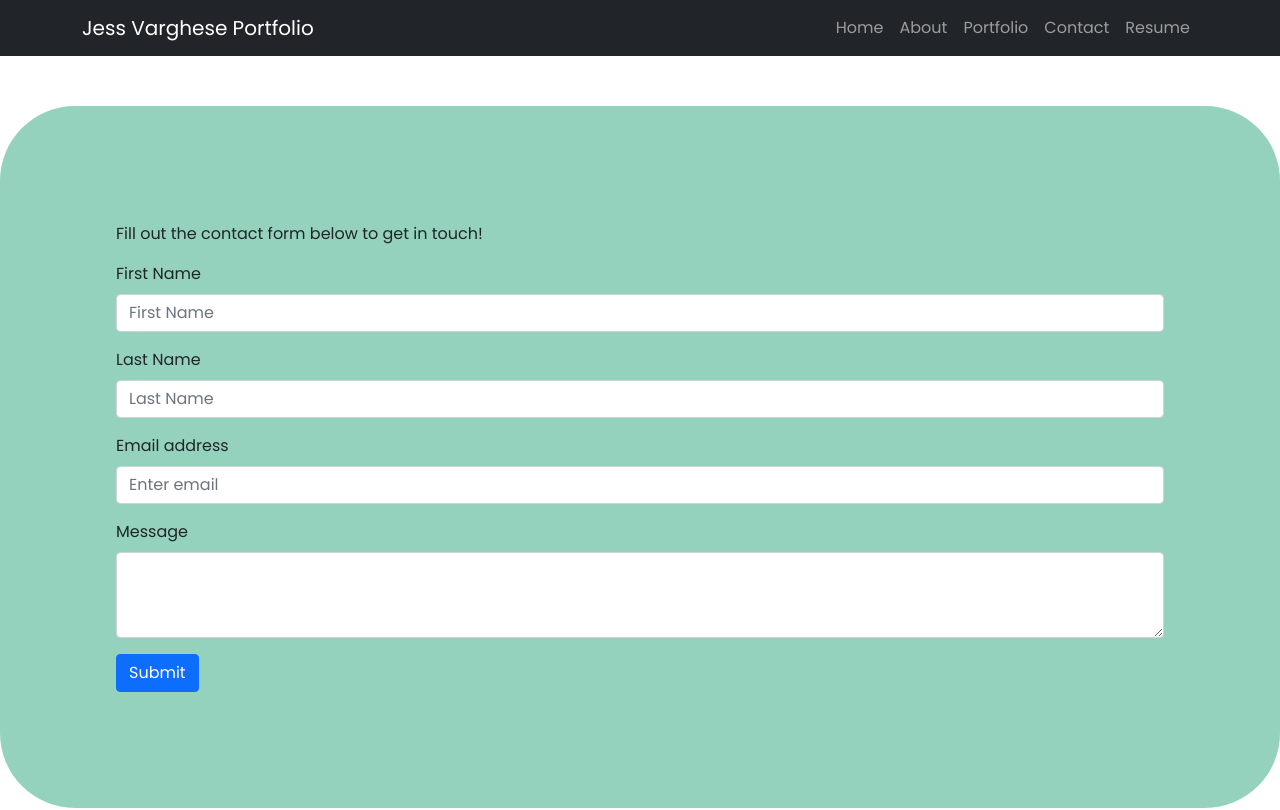
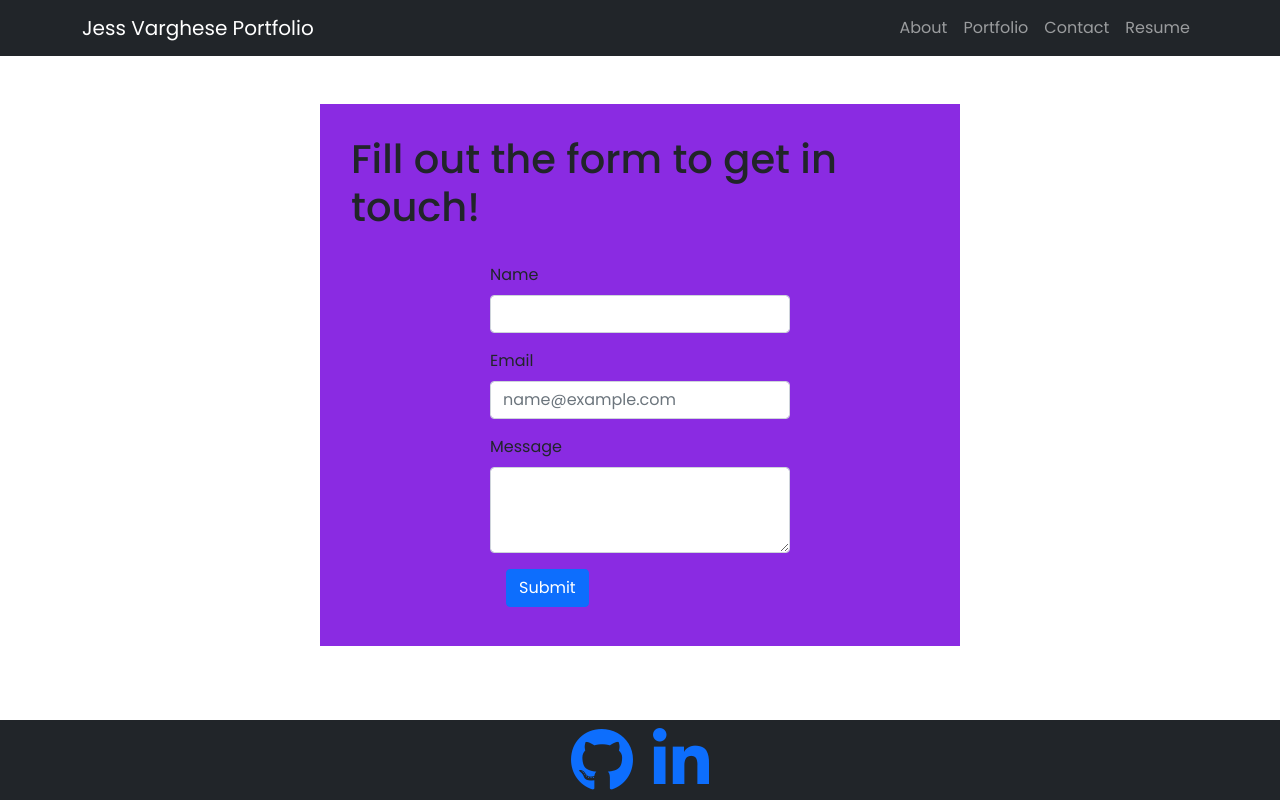
Before and after one commit to JessVarghese/react-portfolio, a React (Create React App) app: page /contact in a window 1280 px wide. Shown: the top 810 px of the page. Built offline with nearby package versions, Linux system fonts and the light colour scheme.

Commit message:
updated style and content for footer and contact pages

```diff
--- a/package.json
+++ b/package.json
@@ -3,6 +3,11 @@
   "version": "0.1.0",
   "private": true,
   "dependencies": {
+    "@fortawesome/fontawesome-free": "^6.0.0",
+    "@fortawesome/fontawesome-svg-core": "^1.3.0",
+    "@fortawesome/free-solid-svg-icons": "^6.0.0",
+    "@fortawesome/react-fontawesome": "^0.1.17",
+    "@heroicons/react": "^1.0.5",
     "@testing-library/jest-dom": "^5.16.2",
     "@testing-library/react": "^12.1.3",
     "@testing-library/user-event": "^13.5.0",
--- a/public/index.html
+++ b/public/index.html
@@ -18,19 +18,11 @@
 
       }
 
-      footer {
-        background-color: aquamarine;
-        width: auto;
-        height: auto;
-      }
-      .icon-container {
-        display: flex;
-        justify-content: center;
-        gap: 20px;
-        padding: 10px;
 
 
-      }
+
+
+
     </style>
     <title>Jess Varghese Portfolio</title>
   </head>
@@ -38,13 +30,6 @@
     <noscript>You need to enable JavaScript to run this app.</noscript>
     <div id="root"></div>
   </body>
-  <footer id="footer">
-    <div class="icon-container">
-        <div><a href="https://github.com/jessvarghese" target="_blank" title="GitHub"><i class="fa fa-github fa-3x"></i></a>
-        </div>
-        <div><a href="https://www.linkedin.com/in/jessvarghese/" target="_blank" title="Linkedin"><i class="fa fa-linkedin fa-3x"></i></a>
-        </div>
-    </div>
-  </footer>
+
 
 </html>
--- a/src/App.js
+++ b/src/App.js
@@ -5,6 +5,7 @@ import  About  from './components/About'
 import Portfolio from './components/Portfolio'
 import ContactForm from './components/Contact'
 import Resume from './components/Resume'
+import Footer from './components/Footer';
 
 import {
   BrowserRouter,
@@ -21,9 +22,9 @@ function App() {
       <>
        <Navbar bg="dark" variant="dark">
     <Container>
-    <Navbar.Brand as={Link} to='/'>Jess Varghese Portfolio</Navbar.Brand>
+    <Navbar.Brand as={Link} to='/about'>Jess Varghese Portfolio</Navbar.Brand>
     <Nav className="ms-auto">
-      <Nav.Link as={Link} to='/'>Home</Nav.Link>
+      {/* <Nav.Link as={Link} to='/about'>Home</Nav.Link> */}
       <Nav.Link as={Link} to='/about'>About</Nav.Link>
       <Nav.Link as={Link} to='/portfolio'>Portfolio</Nav.Link>
       <Nav.Link as={Link} to='/contact'>Contact</Nav.Link>
@@ -31,6 +32,7 @@ function App() {
     </Nav>
     </Container>
   </Navbar>
+  <Footer />
   </>
   <div>
     <Routes>
--- a/src/components/About/about.css
+++ b/src/components/About/about.css
@@ -1,24 +1,24 @@
 .about {
-    display: flex;
+    padding: 10px;
+    margin-top: auto;
+    margin-left: auto;
+    margin-right: auto;
+    background-color: #EE9B00;
+    width: 50%;
 }
 
-.about-left{
+/* .about-left{
     flex: 1;
     display: flex;
     align-items: center;
     justify-content: center;
-}
+} */
 
-.about-right {
-    flex: 1px;
-    padding: 80px;
-}
+
 
 .about-left-wrapper {
-    padding: 80px;
-    /* height: 80%;
-    width: 80%; */
-    /* background-color: #94d2bd; */
+    padding: 30px;
+
 }
 
 .about-hello {
@@ -33,5 +33,22 @@
 
 .about-desc {
     font-size: 20px;
+    padding: 10px;
+
 
 }
+
+.card-img {
+    display: block;
+    padding: 15px;
+    margin-left: auto;
+    margin-right: auto;
+    width: 30%;
+
+
+
+
+
+
+
+}
--- a/src/components/About/index.js
+++ b/src/components/About/index.js
@@ -2,12 +2,15 @@ import React from 'react'
 import "./about.css"
 import Me from '../../img/portfolio_headshot.png'
 import ReactRoundedImage from "react-rounded-image";
-
+import { Card } from 'react-bootstrap';
+import Image from 'react-bootstrap/Image'
 
 const About = () => {
   return (
-    <div className="about">
-      <div className="about-left">
+
+    <Card className="about pb-5">
+      <Card.Img className='card-img' roundedCircle variant="top" src={Me} />
+
         <div className="about-left-wrapper">
             <h2 className="about-hello">Hello, my name is</h2>
             <h1 className="about-name">Jess Varghese</h1>
@@ -28,18 +31,9 @@ const About = () => {
             skills in full-stack development.
           </div>
         </div>
-      </div>
-      <div className='about-right'>
-      <ReactRoundedImage
-          image={Me}
-          roundedColor="#001219"
-          imageWidth="575"
-          imageHeight="575"
-          roundedSize="13"
-          borderRadius="70"
-        />
-      </div>
-    </div>
+
+
+    </Card>
   );
 }
 
--- a/src/components/Contact/contact.css
+++ b/src/components/Contact/contact.css
@@ -1,10 +1,18 @@
 
 .contact-form {
-    background-color:#94D2BD;
-    width: 100%;
-    margin: 50px 10px 510px 0px;
-    padding: 100px 100px;
-    box-sizing: border-box;
-    border-color: black;
-    border-radius: 75px;
+    padding: 15px;
+    margin-top: auto;
+    margin-left: auto;
+    margin-right: auto;
+    background-color: blueviolet;
+    width: 50%;
+
+
+
+
+
+
+
+
+
 }
--- a/src/components/Contact/index.js
+++ b/src/components/Contact/index.js
@@ -1,79 +1,103 @@
 import React, { useState } from 'react';
 
-import { validateEmail } from '../../utils/helpers';
 import { Form, Button } from 'react-bootstrap'
 
 import '../Contact/contact.css'
 
 function ContactForm() {
-  const [formState, setFormState] = useState({ firstName: '', lastName: '', email: '', message: '' });
+  const [form, setForm] = useState({});
+  const [errors, setErrors] = useState({});
 
-  const [errorMessage, setErrorMessage] = useState('');
-  const { firstName, lastName, email, message } = formState;
+  const setField = (field, value) => {
+    setForm({
+      ...form,
+      [field]: value,
+    });
+    // Check and see if errors exist, and remove them from the error object:
+    if (!!errors[field])
+      setErrors({
+        ...errors,
+        [field]: null,
+      });
+  };
 
+  const findFormErrors = () => {
+    const { name, email, message } = form;
+    const newErrors = {};
+    // name errors
+    if (!name || name === "") newErrors.name = "cannot be blank!";
+    else if (name.length > 30) newErrors.name = "name is too long!";
+
+    // Email errors
+    if (!email || email > 5 || email < 1)
+      newErrors.email = "Please enter a valid email address";
+    else if (!/\S+@\S+\.\S+/)
+      newErrors.email = "Please enter a valid email address";
+
+    // message errors
+    if (!message || message === "") newErrors.message = "cannot be blank!";
+    else if (message.length > 100) newErrors.message = "Message is too long!";
+
+    return newErrors;
+  };
   const handleSubmit = (e) => {
     e.preventDefault();
-    if (!errorMessage) {
-      console.log('Submit Form', formState);
-    }
-  };
-
-  const handleChange = (e) => {
-    if (e.target.name === 'email') {
-      const isValid = validateEmail(e.target.value);
-      if (!isValid) {
-        setErrorMessage('Your email is invalid.');
+    // get our new errors
+    const newErrors = findFormErrors();
+    // Conditional logic:
+    if (Object.keys(newErrors).length > 0) {
+      // We got errors!
+      setErrors(newErrors);
     } else {
-        setErrorMessage('');
-      }
-    } else {
-      if (!e.target.value.length) {
-        setErrorMessage(`${e.target.name} is required.`);
-      } else {
-        setErrorMessage('');
-      }
-    }
-    if (!errorMessage) {
-      setFormState({ ...formState, [e.target.name]: e.target.value });
-      console.log('Handle Form', formState);
+      // No errors! Put any logic here for the form submission!
+      alert("Thank you!");
     }
   };
 
   return (
-<div className='contact-form'>
+    <div className=" mx-auto my-5 contact-form App d-flex flex-column align-items-center">
+      <h1 className="p-3">Fill out the form to get in touch!</h1>
 
-
-<Form id="contact-form" className='p-3' onSubmit={handleSubmit}>
-
-  <p>Fill out the contact form below to get in touch!</p>
-
-<Form.Group className="mb-3" controlId="firstName">
-  <Form.Label defaultValue={firstName}>First Name</Form.Label>
-  <Form.Control type="first-name" placeholder="First Name" />
+      <Form className="mx-auto my-2 " style={{ width: "300px" }}>
+        <Form.Group className="mb-3">
+          <Form.Label>Name</Form.Label>
+          <Form.Control
+            type="text"
+            onChange={(e) => setField("name", e.target.value)}
+            isInvalid={!!errors.name}
+          />
+          <Form.Control.Feedback type="invalid">
+            {errors.name}
+          </Form.Control.Feedback>
         </Form.Group>
 
-<Form.Group className="mb-3" controlId="lastName">
-  <Form.Label defaultValue={lastName}>Last Name</Form.Label>
-  <Form.Control type="last-name" placeholder="Last Name" onBlur={handleChange}/>
+        <Form.Group className="mb-3" controlId="formGroupEmail">
+          <Form.Label>Email</Form.Label>
+          <Form.Control
+            type="email"
+            placeholder="name@example.com"
+            onChange={(e) => setField("name", e.target.value)}
+            isInvalid={!!errors.email}
+          />
+          <Form.Control.Feedback type="invalid">
+            {errors.email}
+          </Form.Control.Feedback>
         </Form.Group>
 
-<Form.Group className="mb-3" controlId="formBasicEmail">
-  <Form.Label>Email address</Form.Label>
-  <Form.Control defaultValue={ email } type="email" placeholder="Enter email" onBlur={handleChange} />
+        <Form.Group>
+          <Form.Label>Message</Form.Label>
+          <Form.Control
+            type="textarea"
+            as="textarea" rows={3}
+            onChange={(e) => setField("name", e.target.value)}
+            isInvalid={!!errors.message}
+          />
+          <Form.Control.Feedback type="invalid">
+            {errors.message}
+          </Form.Control.Feedback>
         </Form.Group>
 
-<Form.Group className="mb-3" controlId="exampleForm.ControlTextarea1">
-    <Form.Label defaultValue={message}>Message</Form.Label>
-    <Form.Control as="textarea" rows={3} onBlur={handleChange} />
-  </Form.Group>
-
-  {errorMessage && (
-          <div>
-            <p className="error-text">{errorMessage}</p>
-          </div>
-        )}
-
-<Button variant="primary" type="submit">
+        <Button className="m-3" type="submit" onClick={handleSubmit}>
           Submit
         </Button>
       </Form>
--- /dev/null
+++ b/src/components/Footer/footer.css
@@ -0,0 +1,7 @@
+.icon-container {
+    display: flex;
+    gap: 20px;
+
+
+
+  }
--- /dev/null
+++ b/src/components/Footer/index.js
@@ -0,0 +1,28 @@
+import React from 'react'
+import { Navbar, Container,Nav } from 'react-bootstrap';
+import { FontAwesomeIcon } from '@fortawesome/react-fontawesome';
+import '../Footer/footer.css'
+
+
+
+export const Footer = () => {
+  return (
+
+
+
+<Navbar bg="dark" variant="dark" fixed="bottom">
+    <Container>
+    <Nav className="mx-auto">
+      <div className="icon-container">
+        <div><a href="https://github.com/jessvarghese" target="_blank" title="GitHub"><i class="fa fa-github fa-4x"></i></a>
+        </div>
+        <div><a href="https://www.linkedin.com/in/jessvarghese/" target="_blank" title="Linkedin"><i class="fa fa-linkedin fa-4x"></i></a>
+        </div>
+    </div>
+    </Nav>
+    </Container>
+  </Navbar>
+  )
+}
+
+export default Footer;
--- a/src/index.css
+++ b/src/index.css
@@ -1,4 +1,4 @@
-main {
+/* main {
   margin: 0 auto;
   max-width: 90%;
   padding: 50px 30px;
@@ -23,6 +23,7 @@ main {
 html,
 body {
   min-height: 100%;
+
 }
 
 body {
@@ -35,6 +36,7 @@ body {
   background: var(--dark);
   color: var(--light);
   font-family: 'Poiret One', cursive;
+
 }
 
 h1,
@@ -288,4 +290,4 @@ a {
 
 .navActive {
   color: var(--secondary);
-}
+} */
--- a/src/index.js
+++ b/src/index.js
@@ -1,5 +1,6 @@
 import React from 'react';
 import ReactDOM from 'react-dom';
+import './index.css';
 import App from './App';
 import reportWebVitals from './reportWebVitals';
 
```
Also changed, not shown: 1 other file (tests, documents, lock files or other folders). Lines whose indentation alone changed are shown as unchanged.
